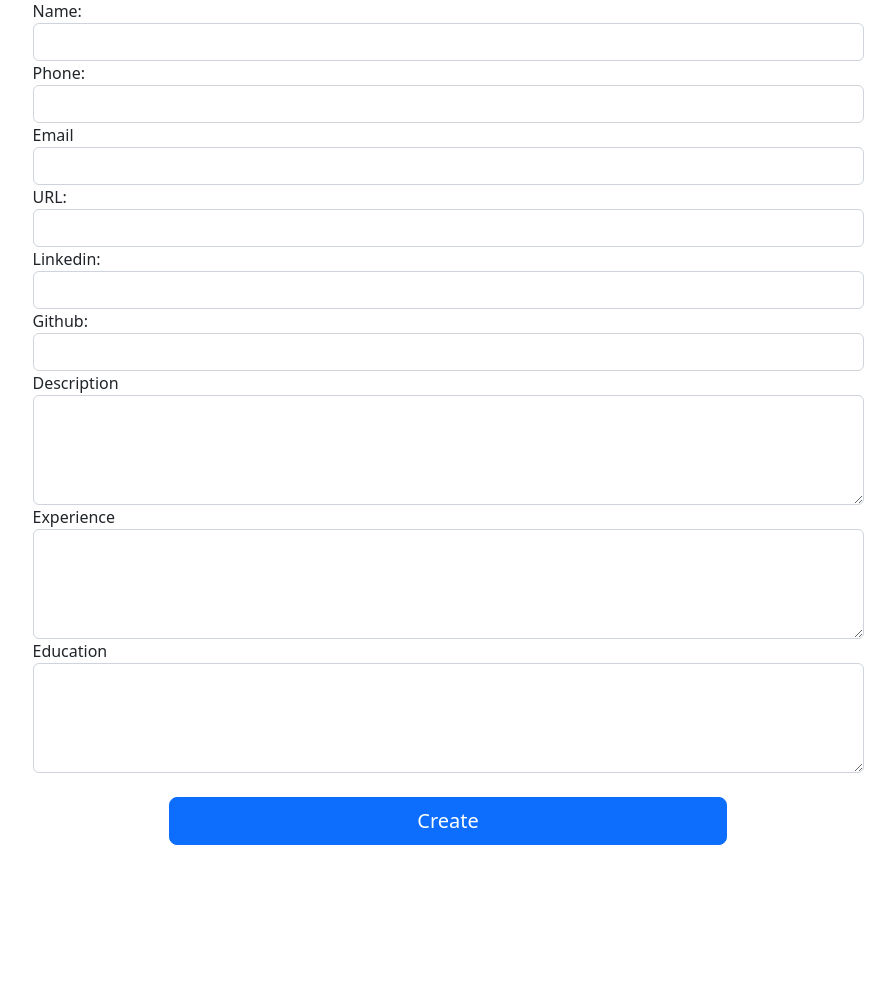
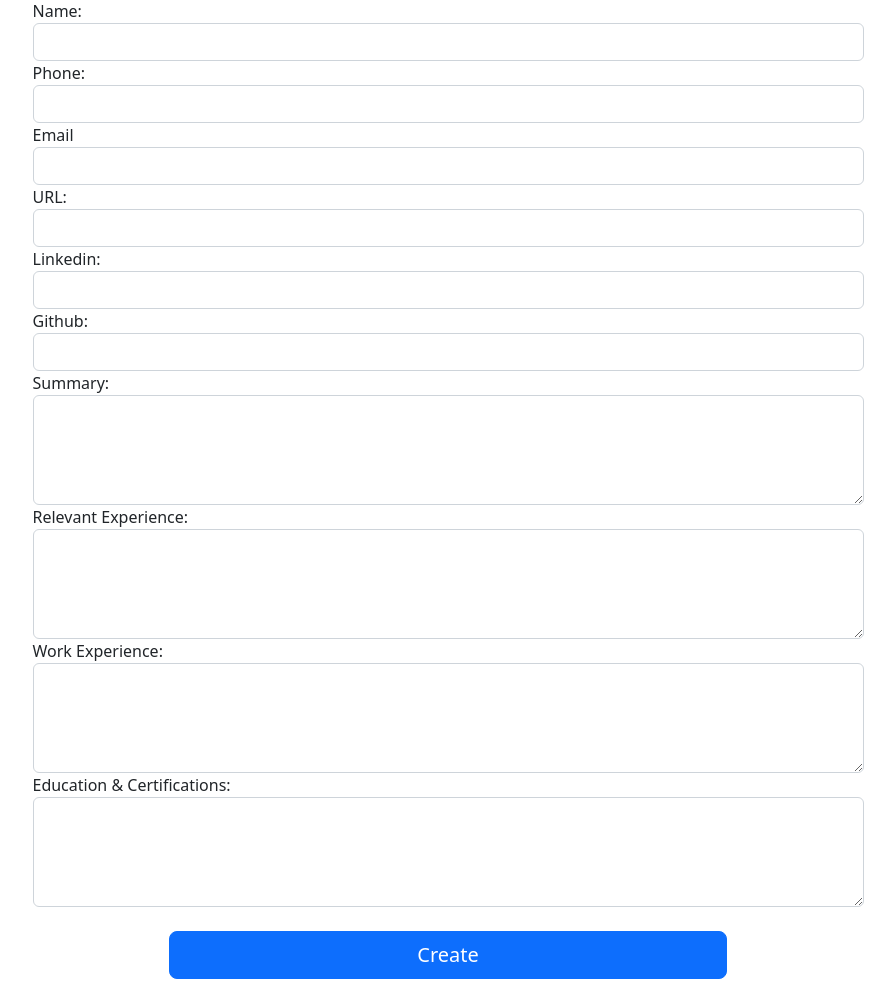
Before and after one commit to joshHawks1823/resume-builder, a PHP site: page / in a window 1280 px wide. Shown: the part 121-1124 px from the top of the page, without its empty margins (192-1087 px from the left). Before the commit the page ends 966 px from the top, so only its background shows below. Run offline with PHP 8.4, Linux system fonts and the light colour scheme; some libraries are stand-ins or nearby versions.

Commit message:
Done with form and mpdf functionality, ready for validation and styling

```diff
--- a/index.php
+++ b/index.php
@@ -4,10 +4,7 @@
 <head>
   <meta charset="utf-8">
   <meta name="viewport" content="width=device-width, initial-scale=1">
-  <meta name="description" content="">
-  <meta name="author" content="Mark Otto, Jacob Thornton, and Bootstrap contributors">
-  <meta name="generator" content="Hugo 0.101.0">
-  <title>Create a CV</title>
+  <title>Create a Resume</title>
 
   <link rel="canonical" href="https://getbootstrap.com/docs/5.2/examples/carousel/">
 
@@ -17,9 +14,11 @@
 
   <link href="https://cdn.jsdelivr.net/npm/bootstrap@5.2.1/dist/css/bootstrap.min.css
     " rel="stylesheet">
+  <script src="../resume-builder/ckeditor/ckeditor.js"></script>
 
 
   <meta name="theme-color" content="#712cf9">
+
 
 </head>
 
@@ -67,47 +66,30 @@
 
               <input type="url3" name="url3" class="form-control">
             </div>
-            <!-- <div class="md-form mb-0">
-              <label for="url" class="">URL:</label>
-
-              <input type="url" name="url" class="form-control">
+            <div class="md-form">
+              <label for="summary">Summary:</label>
+              <textarea type="text" name="summary" name="editor1" id="editor1" rows="4" class="form-control md-textarea"></textarea>
             </div>
-            <div class="md-form mb-0">
-              <label for="url" class="">URL:</label>
-
-              <input type="url" name="url" class="form-control">
-            </div> -->
-
-
             <div class="md-form">
-              <label for="message">Description</label>
-
-              <textarea type="text" name="description" rows="4" class="form-control md-textarea"></textarea>
+              <label for="exp1">Relevant Experience:</label>
+              <textarea type="text" rows="4" name="exp1" name="editor2" id="editor2" md-textarea class="form-control"></textarea>
             </div>
-
             <div class="md-form">
-              <label for="message">Experience</label>
-
-              <textarea type="text" name="experience" rows="4" class="form-control md-textarea"></textarea>
+              <label for="exp2">Work Experience:</label>
+              <textarea type="text" name="exp2" name="editor3" id="editor3" rows="4" md-textarea class="form-control"></textarea>
             </div>
-
             <div class="md-form">
-              <label for="message">Education</label>
-
-              <textarea type="text" name="education" rows="4" class="form-control md-textarea"></textarea>
+              <label for="education">Education & Certifications:</label>
+              <textarea type="text" name="education" name="editor4" id="editor4" rows="4" class="form-control md-textarea"></textarea>
             </div>
-
-
         </div>
-
         <div class="text-center text-md-left">
           <button name="submit" class="w-50 btn btn-lg btn-primary mt-4" type="submit">Create</button>
         </div>
-      </div>
-      </form>
+        </form>
 
 
-  </div>
+      </div>
 
   </div>
 
@@ -117,6 +99,12 @@
   </div>
   <script src="https://cdn.jsdelivr.net/npm/bootstrap@5.2.1/dist/js/bootstrap.bundle.min.js
         "></script>
+  <script>
+    CKEDITOR.replace('editor1');
+    CKEDITOR.replace('editor2');
+    CKEDITOR.replace('editor3');
+    CKEDITOR.replace('editor4');
+  </script>
 </body>
 
 </html>
--- a/style.css
+++ b/style.css
@@ -19,8 +19,13 @@ body .header-content {
 .naglowek3 {
   color: rgb(240, 231, 221);
   background-color: cornflowerblue;
+  padding: .5rem;
 }
 
 .daty {
   color: rgb(112, 105, 105);
 }
+
+.projects {
+  display: flex;
+}
```
Also changed, not shown: resume.php (+15 -24 lines), 1 other file.
